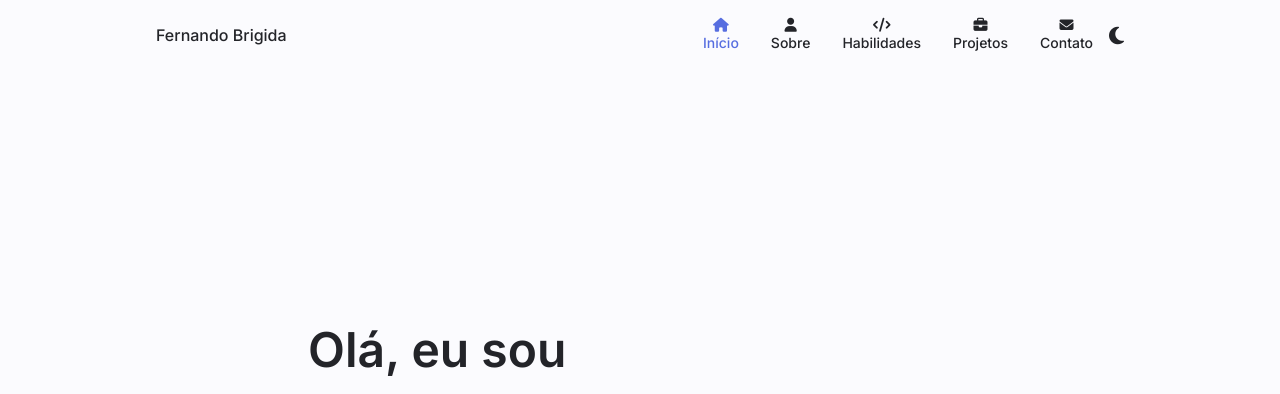
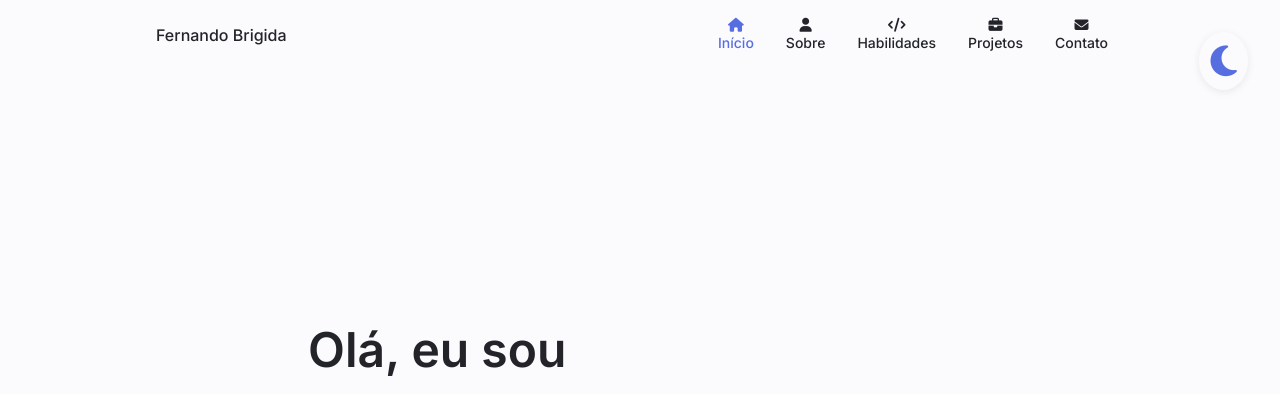
Before and after one commit to fehnox/portifolio, a website: page index.html in a window 1280 px wide. Shown: the top 394 px of the page. Drawn offline with Linux system fonts and the light colour scheme.

Commit message:
Add isolated theme toggle button to header
Introduced a new .theme-btn-wrapper class for a fixed, isolated theme toggle button in the top-right corner. Updated index.html to move the theme button outside the navigation menu for improved accessibility and visibility.

```diff
--- a/css/style.css
+++ b/css/style.css
@@ -81,6 +81,32 @@ body.dark-theme {
     --scroll-bar-color: hsl(var(--hue-color), 12%, 48%);
     --scroll-thumb-color: hsl(var(--hue-color), 12%, 36%);
 }
+/*==================== BOTÃO TEMA ISOLADO ====================*/
+.theme-btn-wrapper {
+    position: fixed;
+    top: 2rem;
+    right: 2rem;
+    z-index: 1001;
+    background: var(--body-color);
+    border-radius: 50%;
+    box-shadow: 0 2px 8px rgba(0,0,0,0.08);
+    padding: 0.7rem;
+    display: flex;
+    align-items: center;
+    justify-content: center;
+}
+
+.theme-btn-wrapper .change-theme {
+    font-size: 2.2rem;
+    color: var(--first-color);
+    cursor: pointer;
+    transition: color 0.3s, transform 0.3s;
+    margin: 0;
+}
+.theme-btn-wrapper .change-theme:hover {
+    color: var(--first-color-alt);
+    transform: scale(1.15) rotate(-15deg);
+}
 
 /*========== Button Dark/Light ==========*/
 .nav__btns {
@@ -93,6 +119,7 @@ body.dark-theme {
     color: var(--title-color);
     margin-right: var(--mb-1);
     cursor: pointer;
+    /* sobrescrito se estiver dentro do .theme-btn-wrapper */
 }
 
 .change-theme:hover {
--- a/index.html
+++ b/index.html
@@ -27,10 +27,13 @@
     <!-- Header/Navigation -->
     <header class="header" id="header">
         <nav class="nav container">
+            <!-- Botão de tema isolado no canto superior esquerdo -->
+            <div class="theme-btn-wrapper">
+                <i class="fas fa-moon change-theme" id="theme-button"></i>
+            </div>
             <a href="#home" class="nav__logo">
                 <span>Fernando Brigida</span>
             </a>
-
             <div class="nav__menu" id="nav-menu">
                 <ul class="nav__list">
                     <li class="nav__item">
@@ -59,16 +62,11 @@
                         </a>
                     </li>
                 </ul>
-
                 <div class="nav__close" id="nav-close">
                     <i class="fas fa-times"></i>
                 </div>
             </div>
-
             <div class="nav__btns">
-                <!-- Theme change button -->
-                <i class="fas fa-moon change-theme" id="theme-button"></i>
-
                 <div class="nav__toggle" id="nav-toggle">
                     <i class="fas fa-bars"></i>
                 </div>
```
